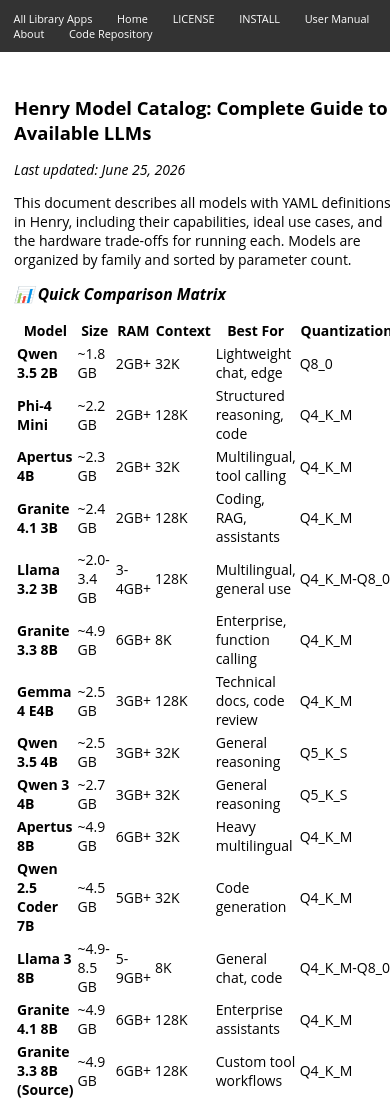
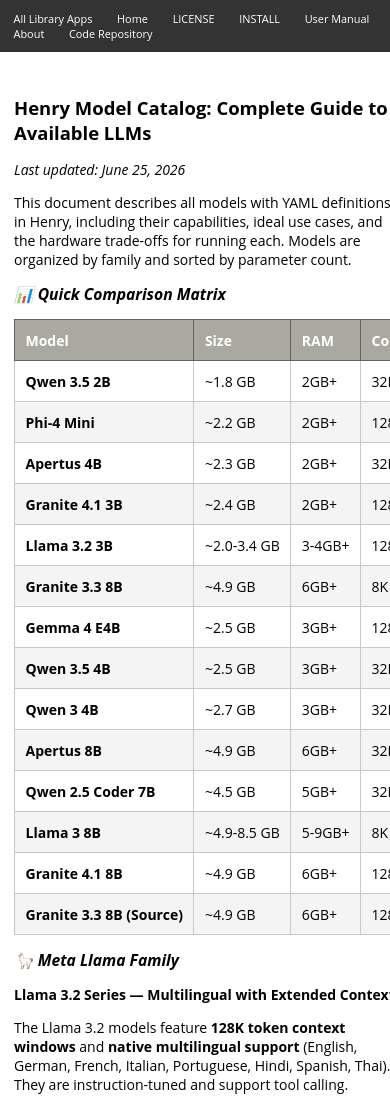
Before and after one commit to rsdoiel/henry, a plain HTML site: page model_guide.html in a window 390 px wide. Shown: the top 1103 px of the page. Drawn offline with Linux system fonts and the light colour scheme.

Commit message:
Quick Save

```diff
--- a/css/site.css
+++ b/css/site.css
@@ -480,3 +480,70 @@
     white-space: nowrap;
     border: 0;
 }
+
+/* ============================================
+ * Accessible Table Styles
+ * ============================================ */
+
+table {
+    width: 100%;
+    max-width: 100%;
+    border-collapse: collapse;
+    margin: 1em 0;
+    font-family: var(--font-family-base, Open Sans, Helvetica, Sans-Serif);
+    font-size: var(--font-size-base, 14px);
+}
+
+caption {
+    font-size: 1.1em;
+    font-weight: bold;
+    text-align: left;
+    padding: 0.5em 0;
+    caption-side: top;
+}
+
+th {
+    text-align: left;
+    padding: 0.75em;
+    background-color: var(--color-slategrey, #AAA99F);
+    color: var(--color-bg, white);
+    font-weight: bold;
+    border: 1px solid var(--color-darkgrey, #616265);
+}
+
+td {
+    padding: 0.75em;
+    border: 1px solid var(--color-lightgrey, #C8C8C8);
+    vertical-align: top;
+}
+
+tbody tr:nth-child(even) {
+    background-color: rgba(200, 200, 200, 0.2);
+}
+
+tbody tr:hover,
+tbody tr:focus-within {
+    background-color: rgba(200, 200, 200, 0.4);
+    outline: 2px solid var(--color-primary, #FF6E1E);
+    outline-offset: -2px;
+}
+
+table a, table a:link, table a:visited {
+    color: var(--color-link, #747267);
+    text-decoration: underline;
+}
+
+table a:hover, table a:focus {
+    color: var(--color-primary, #FF6E1E);
+    background-color: rgba(255, 110, 30, 0.1);
+    outline: 2px solid var(--color-primary, #FF6E1E);
+    outline-offset: 2px;
+}
+
+@media (max-width: 600px) {
+    table {
+        display: block;
+        overflow-x: auto;
+        white-space: nowrap;
+    }
+}
```
